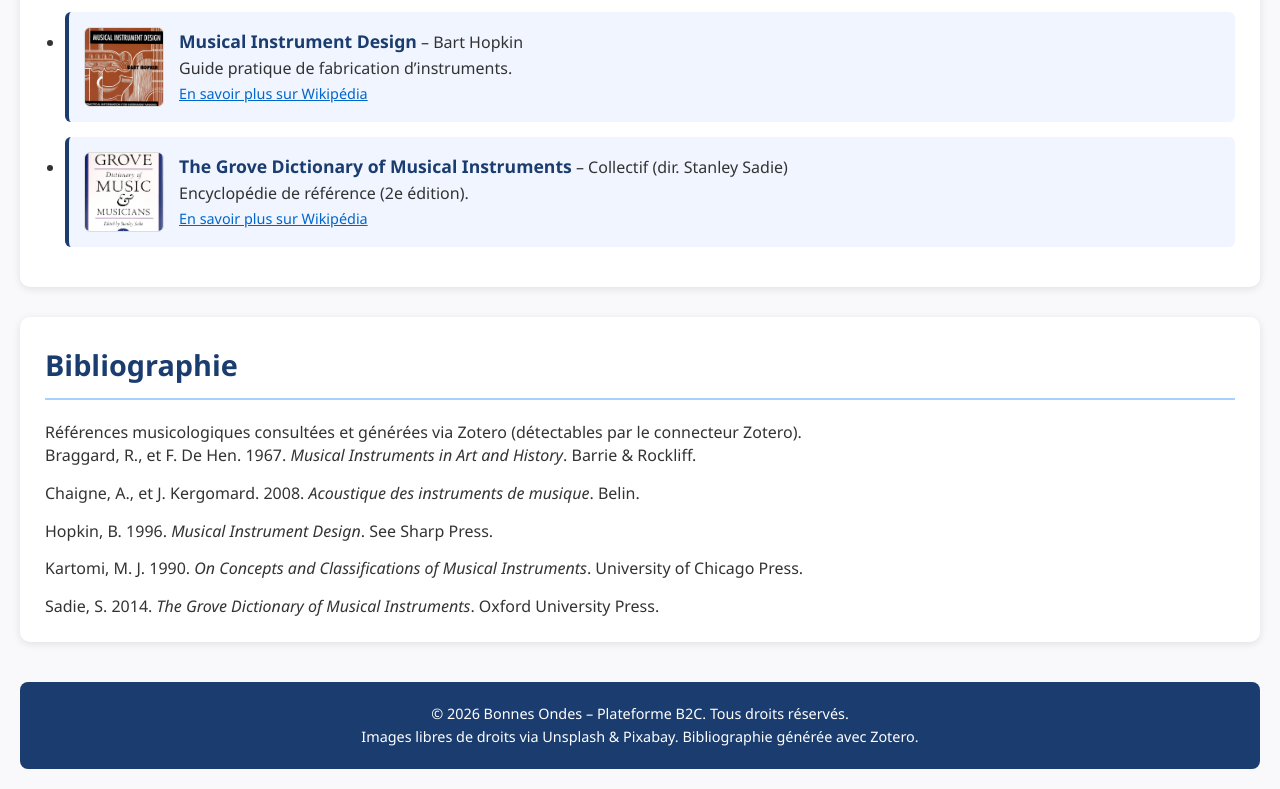
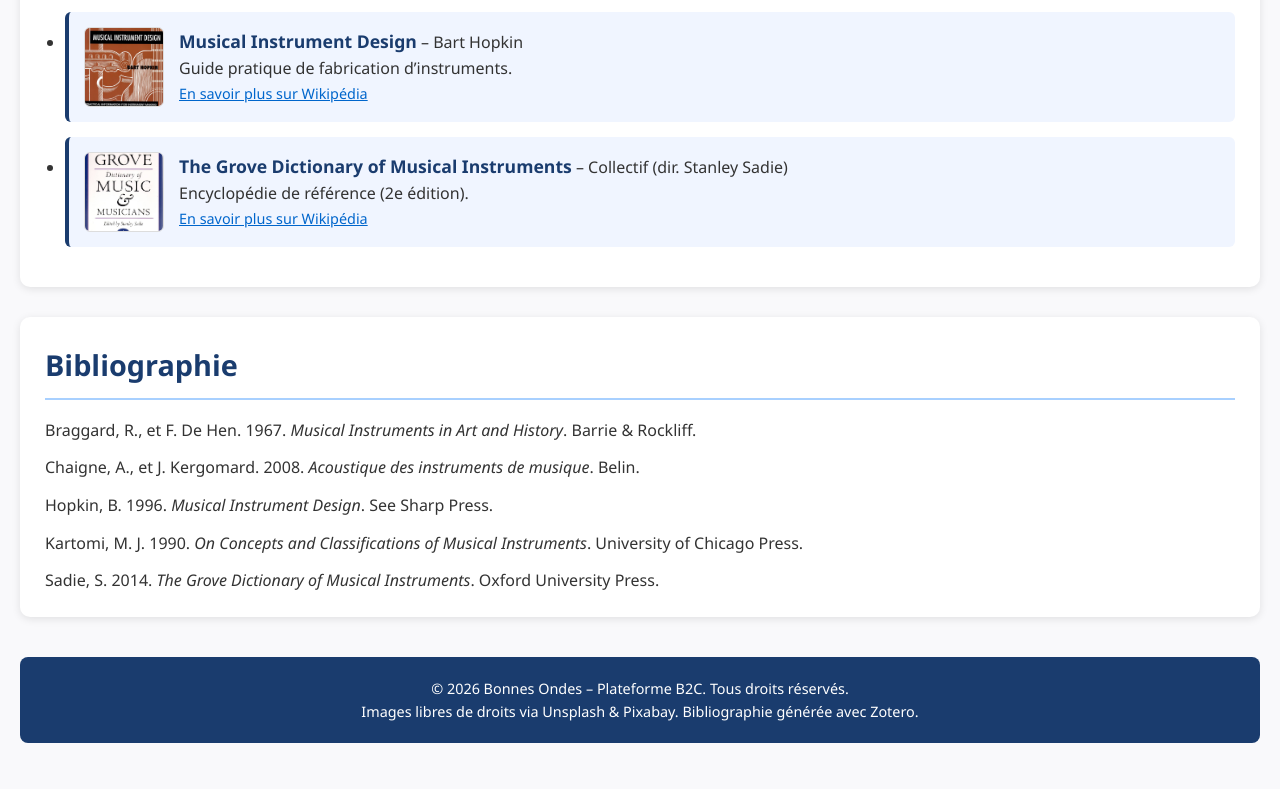
Before and after one commit to jeanbaptistelavenu-gif/bonnes-ondes-b2c-biblio, a plain HTML site: page index.html in a window 1280 px wide. Shown: the part 2608-3397 px from the top of the page. After the commit the page ends 3371 px from the top, so only its background shows below. Drawn offline with Linux system fonts and the light colour scheme.

Commit message:
Update index.html

```diff
--- a/index.html
+++ b/index.html
@@ -180,7 +180,7 @@
         <!-- SECTION 7 : Bibliographie (export Zotero avec COinS) -->
         <section id="bibliographie">
             <h2>Bibliographie</h2>
-            <p>Références musicologiques consultées et générées via Zotero (détectables par le connecteur Zotero).</p>
+
             <!DOCTYPE html PUBLIC "-//W3C//DTD XHTML 1.1//EN" "http://www.w3.org/TR/xhtml11/DTD/xhtml11.dtd">
 <html xmlns="http://www.w3.org/1999/xhtml" xml:lang="en">
 <head>
```
